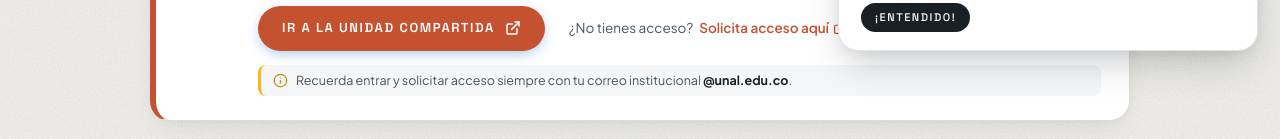
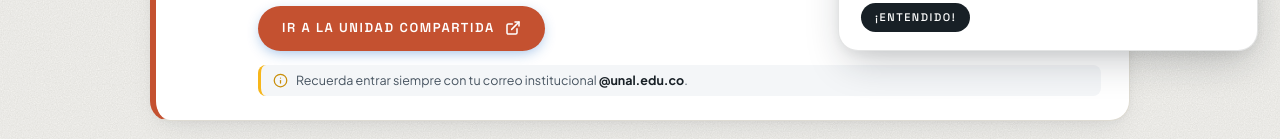
Before and after one commit to Ingenieria-Geologica/Geologica, a plain HTML site: page malla.html in a window 1280 px wide. Shown: the part 727-866 px from the top of the page. Drawn offline with Linux system fonts and the light colour scheme.

Commit message:
eliminación "solicitar acceso" en la unidad compartida

```diff
--- a/malla.html
+++ b/malla.html
@@ -80,18 +80,6 @@
                     <line x1="10" y1="14" x2="21" y2="3"/>
                   </svg>
                 </a>
-
-                <div class="malla-drive__acceso-secundario">
-                  <span class="malla-drive__acceso-pregunta">¿No tienes acceso?</span>
-                  <a class="malla-drive__acceso-enlace" href="https://docs.google.com/spreadsheets/d/1ixIitudn7GLZ9z99Vl9hFM9cmgE48aZV85Zkgqe_ARc" target="_blank" rel="noopener noreferrer">
-                    <span>Solicita acceso aquí</span>
-                    <svg viewBox="0 0 24 24" fill="none" stroke="currentColor" stroke-width="2.2" stroke-linecap="round" stroke-linejoin="round" width="13" height="13" aria-hidden="true">
-                      <path d="M18 13v6a2 2 0 0 1-2 2H5a2 2 0 0 1-2-2V8a2 2 0 0 1 2-2h6"/>
-                      <polyline points="15 3 21 3 21 9"/>
-                      <line x1="10" y1="14" x2="21" y2="3"/>
-                    </svg>
-                  </a>
-                </div>
               </div>
 
               <div class="malla-drive__nota">
@@ -100,7 +88,7 @@
                   <line x1="12" y1="16" x2="12" y2="12"/>
                   <line x1="12" y1="8" x2="12.01" y2="8"/>
                 </svg>
-                <span>Recuerda entrar y solicitar acceso siempre con tu correo institucional <strong>@unal.edu.co</strong>.</span>
+                <span>Recuerda entrar siempre con tu correo institucional <strong>@unal.edu.co</strong>.</span>
               </div>
             </div>
           </div>
```
